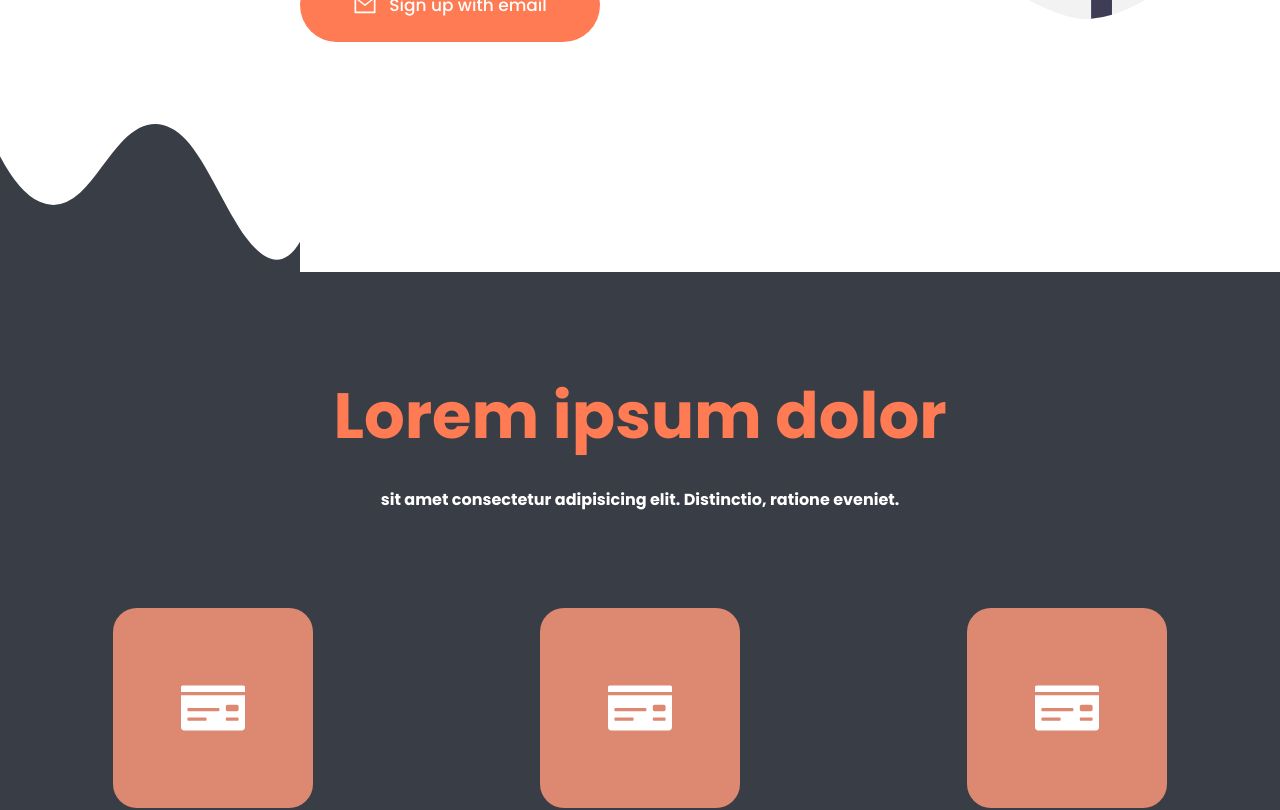
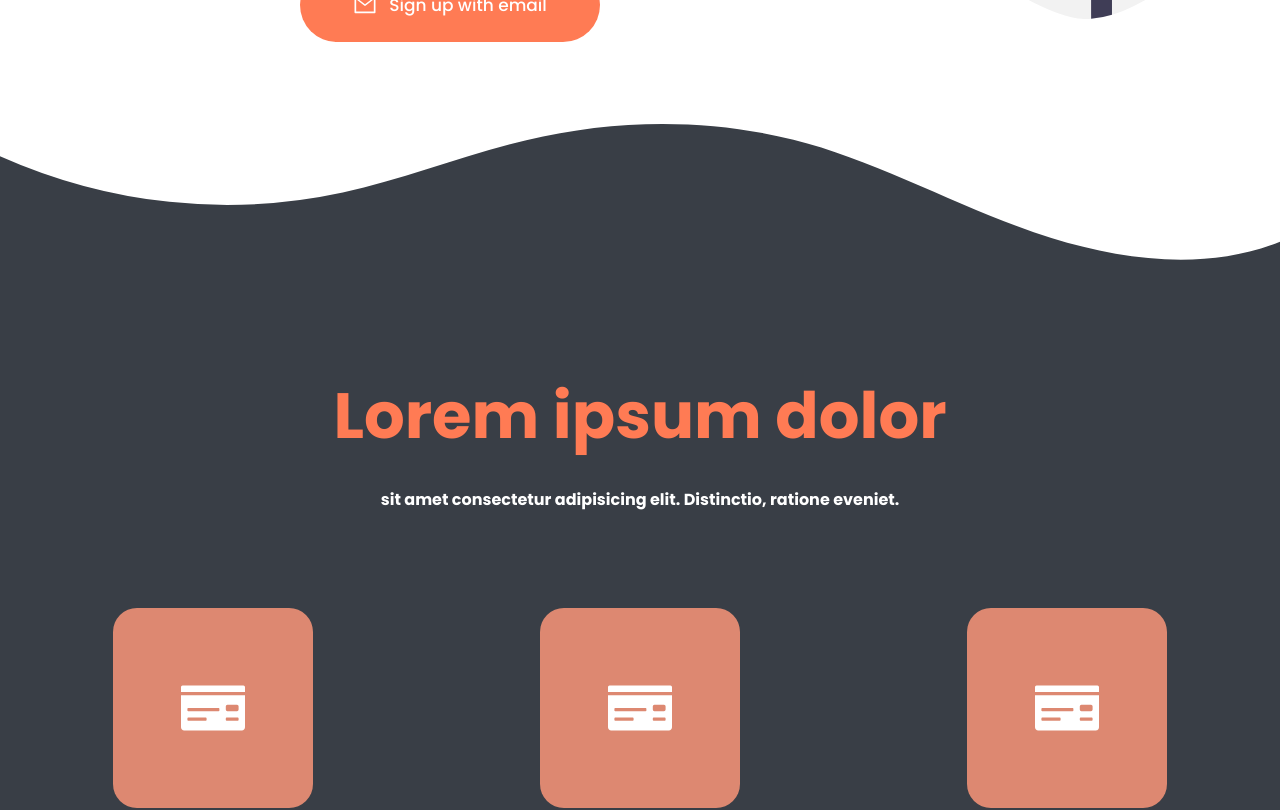
Before and after one commit to VanGits/job-app, a React (Create React App) app: page / in a window 1280 px wide. Shown: the part 740-1550 px from the top of the page. Built offline with nearby package versions, Linux system fonts and the light colour scheme.

Commit message:
fix wave problem

```diff
--- a/src/styles/Main.css
+++ b/src/styles/Main.css
@@ -62,11 +62,12 @@
 
 }
 
-.wave-wrapper{
+.wave-wrapper, .wave-wrapper img{
     fill: #e4e4e4;
     top: 0;
     left: 0;
     width: 100%;
+
     overflow: hidden;
     line-height: 0;
 }
```
Also changed, not shown: 1 other file (tests, documents, lock files or other folders).
